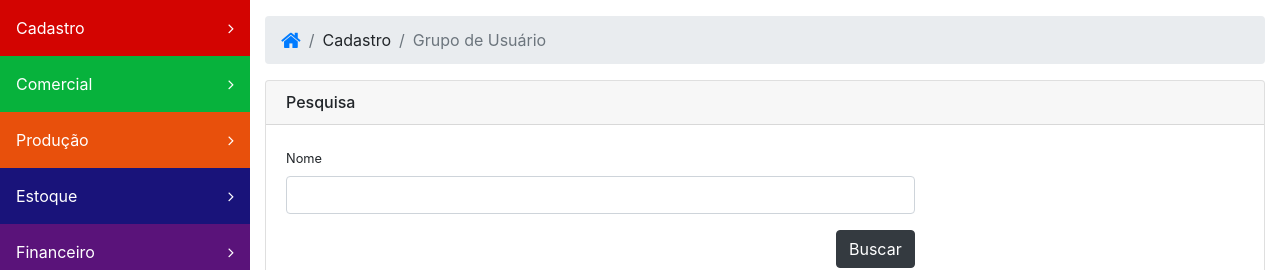
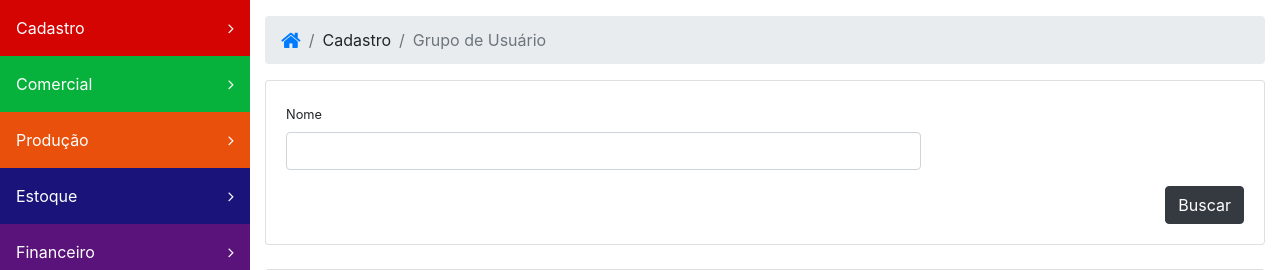
Before and after one commit to anaplopes/system-daylight, a Django app: page /grupo/grupoUsuario/ in a window 1280 px wide. Shown: the part 56-326 px from the top of the page. Run offline with Django 3.2, Linux system fonts and the light colour scheme; data comes from the database, SQL or seed files in the repository; both versions use the stored data as it was after the commit; some libraries are stand-ins or nearby versions.

Commit message:
criado funcionalidade de pesquisa

```diff
--- a/core/templates/grupo/grupoUsuario.html
+++ b/core/templates/grupo/grupoUsuario.html
@@ -12,19 +12,24 @@
 <div class="row">
     <div class="col-sm-12">
         <div class="card">
-            <h6 class="card-header">Pesquisa</h6>
             <div class="card-body">
                 <div class="row">
-                    <div class="col-lg-8">
+                    <div class="col-lg-12">
                         <form method="POST" autofocus>
-                             {% csrf_token %}
-                            <div class="form-group">
-                                <label for="nome" class="small">Nome</label>
-                                <input class="form-control small" type="text" id="nome" name="nome" >
+                            {% csrf_token %}
+
+                            <div class="form-row">
+                                <div class="col-8">
+                                    <div class="form-group">
+                                        <label class="small">Nome</label>
+                                        <input class="form-control small" type="text" id="nome" name="nome">
+                                    </div>
+                                </div>
                             </div>
+
                             <div class="pull-right">
-                                <a href="{% url 'update_usuario' user.id %}">
-                                    <input class="btn btn-dark btn-md" type="submit" value="Buscar" />
+                                <a href="{% url 'list_usuario' %}">
+                                    <button type="submit" class="btn btn-dark btn-md pull-right">Buscar</button>
                                 </a>
                             </div>
                         </form>
@@ -34,9 +39,7 @@
         </div>
     </div>
 </div>
-
 <br />
-
 <div class="row">
     <div class="col-sm-12">
         <div class="card">
@@ -63,8 +66,8 @@
                         <td>{{ user.perfil }}</td>
 
                         {% if user %}
-                        <td><a href="{% url 'update_usuario' user.id %}"><button class="btn btn-primary btn-xs"><i class="fas fa-edit"></i></button></a>
-                            <a href="{% url 'delete_usuario' user.id %}"><button class="btn btn-danger btn-xs"><i class="fas fa-trash-alt"></i></button></a></td>
+                        <td><a href="{% url 'update_usuario' user.id %}"><button class="btn btn-primary btn-xs"><i class="fa fa-edit"></i></button></a>
+                            <a href="{% url 'delete_usuario' user.id %}"><button class="btn btn-danger btn-xs"><i class="fa fa-trash"></i></button></a></td>
                         {% endif %}
                     </tr>
                 </tbody>
--- a/core/urls.py
+++ b/core/urls.py
@@ -10,7 +10,7 @@ urlpatterns = [
 
     path('cadastro/usuario/', create_usuario, name='create_usuario'),
     path('grupo/grupoUsuario/', list_usuario, name='list_usuario'),
-    path('grupo/grupoUsuario/(?P<id>\d+)/', delete_usuario, name='delete_usuario'),
-    path('cadastro/usuario/(?P<id>\d+)/', update_usuario, name='update_usuario'),
+    path('grupo/grupoUsuario/<id>/', delete_usuario, name='delete_usuario'),
+    path('cadastro/usuario/<id>/', update_usuario, name='update_usuario'),
 
 ]
--- a/core/views/atualizacao.py
+++ b/core/views/atualizar.py
@@ -6,9 +6,7 @@ from core.models import *
 def update_usuario(request, id):
     update_usuario = Usuario.objects.get(id=id)
     form = UsuarioForm(request.POST or None, instance=update_usuario)
-
     if form.is_valid():
         form.save()
         return redirect('list_usuario')
-
     return render(request, 'cadastro/usuario.html', { 'form' : form, 'update_usuario':update_usuario })
--- a/core/views/cadastro.py
+++ b/core/views/cadastrar.py
@@ -5,10 +5,10 @@ from core.models import *
 
 def create_usuario(request):
     if request.method == 'POST':
-        form = UsuarioForm(request.POST)
+        form = UsuarioForm(request.POST or None)
         if form.is_valid():
             form.save()
-            return redirect('list_usuario')
+        return redirect('list_usuario')
     else:
         form = UsuarioForm()
     return render(request, 'cadastro/usuario.html', { 'form' : form })
--- a/core/views/lista.py
+++ /dev/null
@@ -1,8 +0,0 @@
-from django.shortcuts import render
-from core.forms import *
-from core.models import *
-
-
-def list_usuario(request):
-    lista_usuario = Usuario.objects.filter(nome__contains="nome")
-    return render(request, "grupo/grupoUsuario.html", { 'lista_usuario' : lista_usuario })
--- /dev/null
+++ b/core/views/listar.py
@@ -0,0 +1,12 @@
+from django.shortcuts import render
+from core.forms import *
+from core.models import *
+
+
+def list_usuario(request):
+    if request.method == 'POST':
+        search = request.POST.get('nome')
+        lista_usuario = Usuario.objects.filter(nome__contains=search)
+        return render(request, "grupo/grupoUsuario.html", {'lista_usuario':lista_usuario})
+    else:
+        return render(request, "grupo/grupoUsuario.html")
```
Also changed, not shown: core/views/__init__.py (+4 -4 lines), core/views/excluir.py (renamed from core/views/exclui.py), db.sqlite3.
